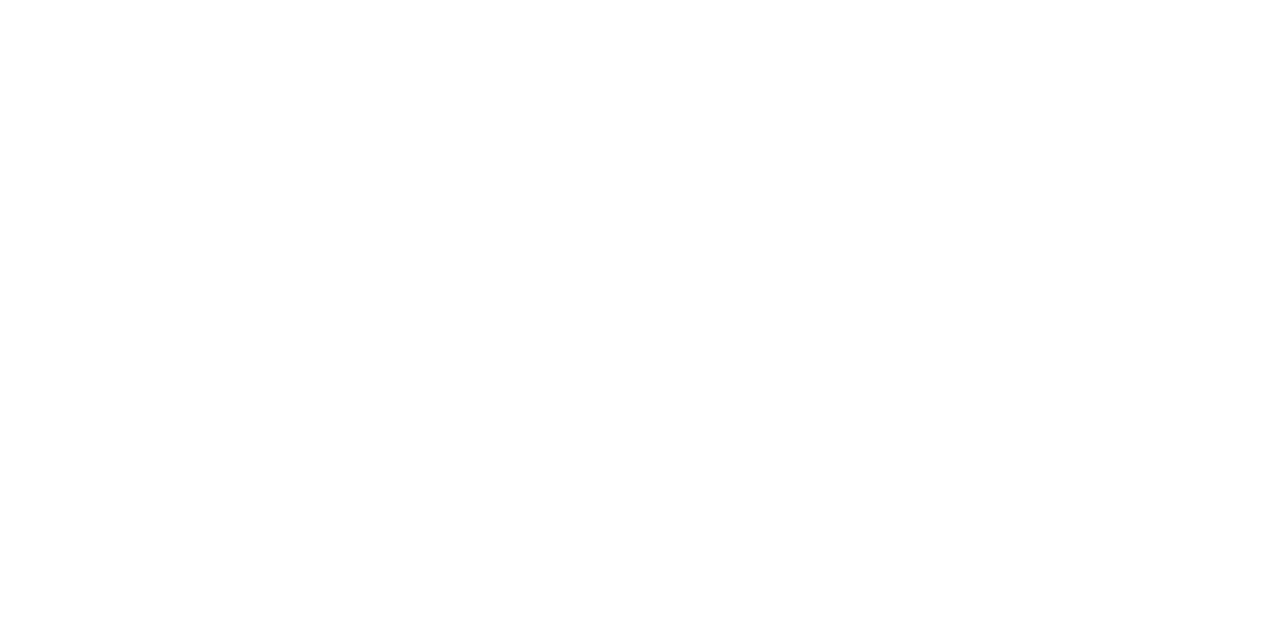
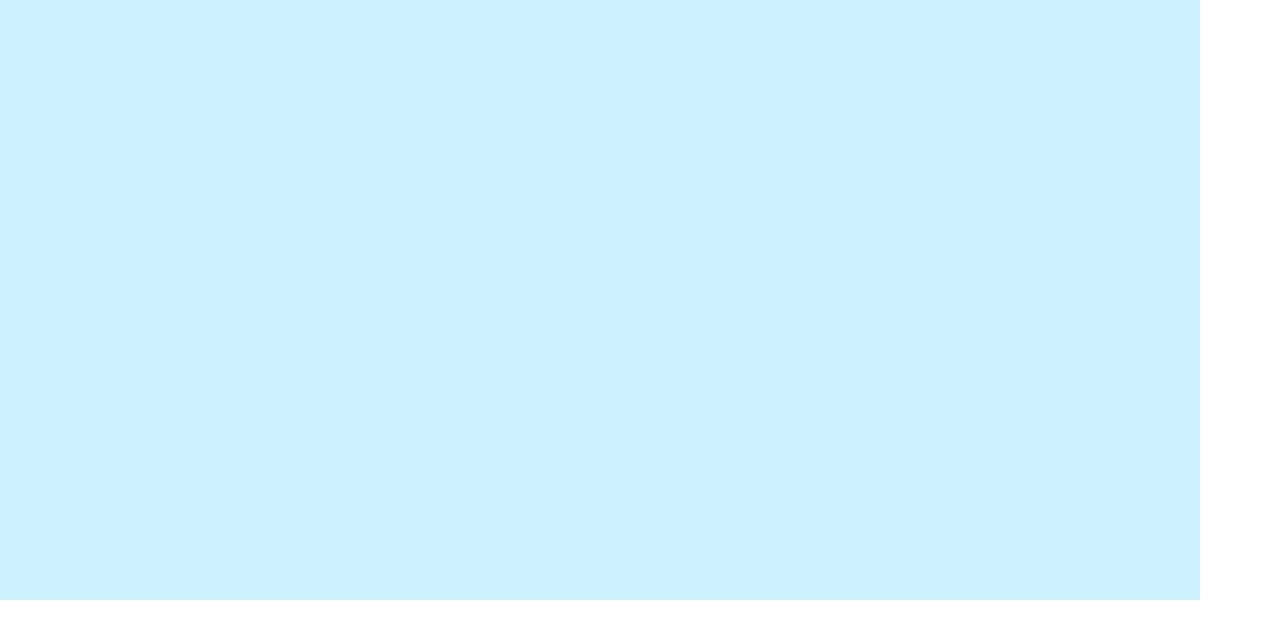
Before and after one commit to LuoIaoSeng/cpttm-ws-2025-modulecd, a Vue app: page /editor in a window 1280 px wide. Shown: the top 638 px of the page. Built offline with nearby package versions, Linux system fonts and the light colour scheme.

Commit message:
feat: implement map editor init map background

```diff
--- /dev/null
+++ b/src/assets/config.js
@@ -0,0 +1,5 @@
+export const NumY = 20
+export const NumX = 40
+
+//px
+export const BlockSize = 30
--- a/src/components/MapEditor.vue
+++ b/src/components/MapEditor.vue
@@ -1,13 +1,39 @@
 <script setup>
+import { onMounted, useTemplateRef } from 'vue';
+import { BlockSize, NumY, NumX } from '@/assets/config';
 
 const props = defineProps([
     'map'
 ])
 
+const canvasRef = useTemplateRef('canvas')
+
+let ctx = null
+
+function initMap() {
+    ctx = canvasRef.value.getContext('2d')
+
+    canvasRef.value.width = BlockSize * NumX
+    canvasRef.value.height = BlockSize * NumY
+
+    ctx.fillStyle = '#cef1ff'
+    ctx.fillRect(0, 0, BlockSize * NumX, BlockSize * NumY)
+
+    for (let i = 0; i < props.map.length; i++) {
+        for (let j = 0; j < props.map[i].length; j++) {
+
+        }
+    }
+}
+
+onMounted(() => {
+    initMap()
+})
+
 </script>
 
 <template>
-    <div>
+    <canvas ref="canvas"></canvas>
+</template>
 
-    </div>
-</template>
+<style scoped></style>
--- a/src/views/EditorView.vue
+++ b/src/views/EditorView.vue
@@ -1,12 +1,25 @@
 <script setup>
 import MapEditor from '@/components/MapEditor.vue';
+import { ref } from 'vue';
 
+
+
+const maps = ref([
+    {
+        level: 'level1',
+        data: [
+            ...new Array(20).fill(new Array(40).fill(0))
+        ]
+    }
+])
+
+const mapIndex = ref(0)
 
 </script>
 
 <template>
 
-    <MapEditor></MapEditor>
+    <MapEditor :map="maps[mapIndex].data"></MapEditor>
 
 </template>
 
```
